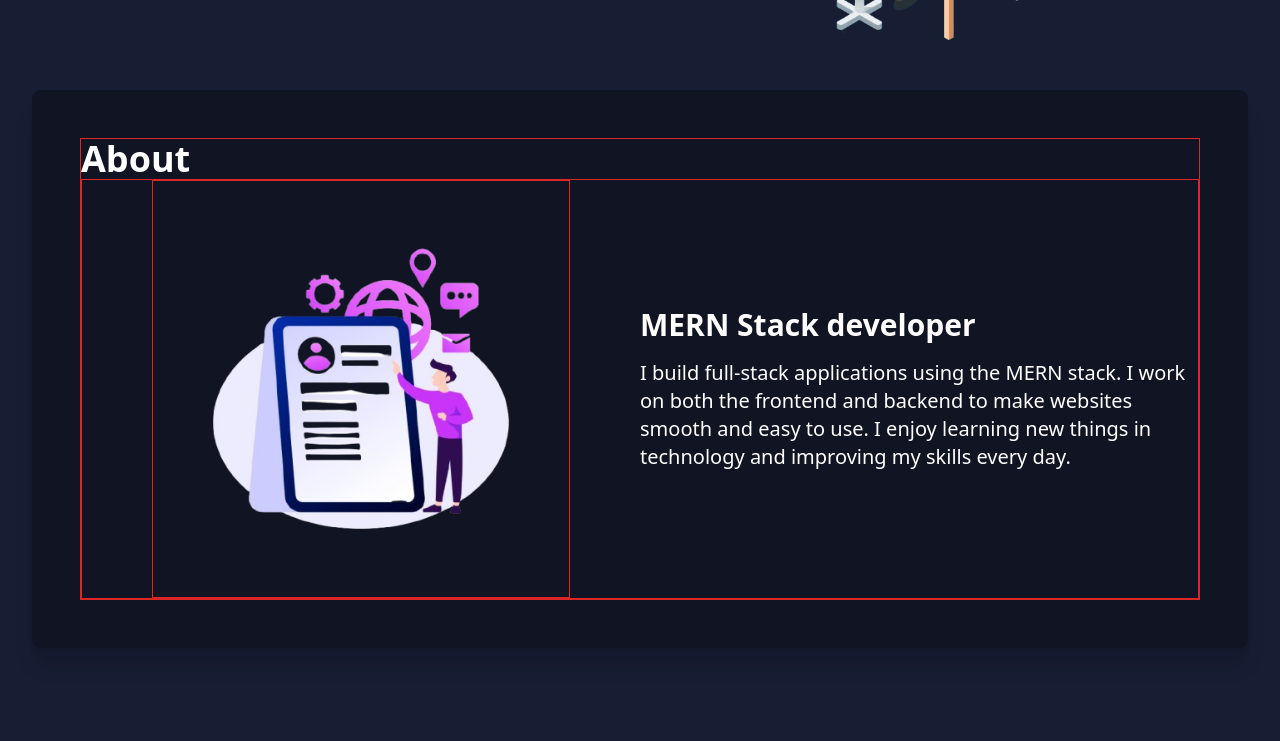
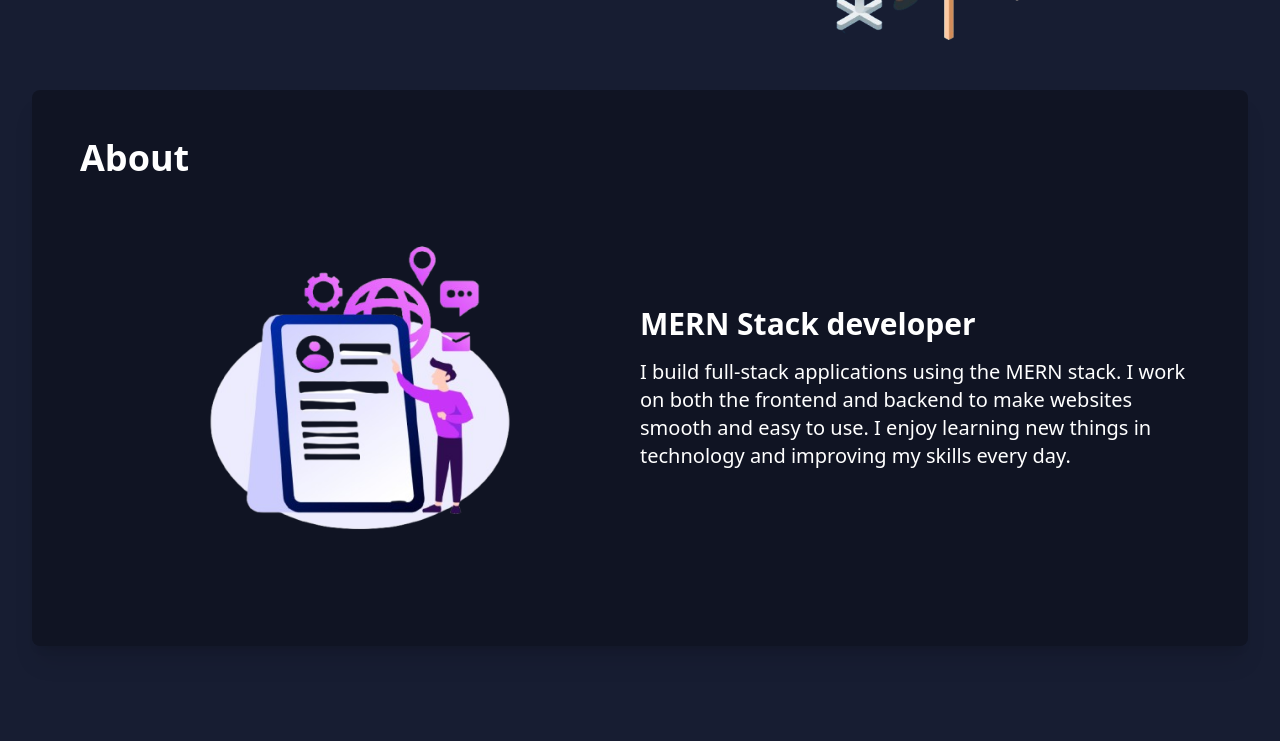
Before and after one commit to TanmayVidhate/Portfolio, a React (Vite) app: page / in a window 1280 px wide. Shown: the part 387-1128 px from the top of the page. Built offline with nearby package versions, Linux system fonts and the light colour scheme.

Commit message:
remove border

```diff
--- a/src/Views/About.jsx
+++ b/src/Views/About.jsx
@@ -5,12 +5,12 @@ import Aboutimg from ".././assets/about-us.png"
 function About() {
     return (
         <>
-            <div id="About" className='text-white  overflow-hidden bg-black shadow-xl mx-0 items-center   md:flex md:flex-wrap md:justify-center md:mx-8 bg-opacity-30 rounded-lg p-12 '>
-                <div className='border border-red-600'>
+            <div id="About" className='text-white  overflow-hidden bg-black shadow-xl mx-0 items-center md:flex md:flex-wrap md:justify-center md:mx-8 bg-opacity-30 rounded-lg p-12 '>
+                <div className=''>
                     <h2 className='text-2xl font-bold md:text-4xl'>About</h2>
-                    <div className='items-center sm:flex sm:justify-center sm:items-center md:flex md:flex-col lg:flex-row border border-red-600'>
+                    <div className='items-center sm:flex sm:justify-center sm:items-center md:flex md:flex-col lg:flex-row'>
                         <div className='md:w-full lg:w-full '>
-                            <img className="sm:w-1/2 md:block md:m-auto lg:w-3/4 border border-red-600" src={Aboutimg} alt="about image" />
+                            <img className="sm:w-1/2 md:block md:m-auto lg:w-3/4 " src={Aboutimg} alt="about image" />
                         </div>
                         <div className='lg:w-full'>
                             <ul >
```
